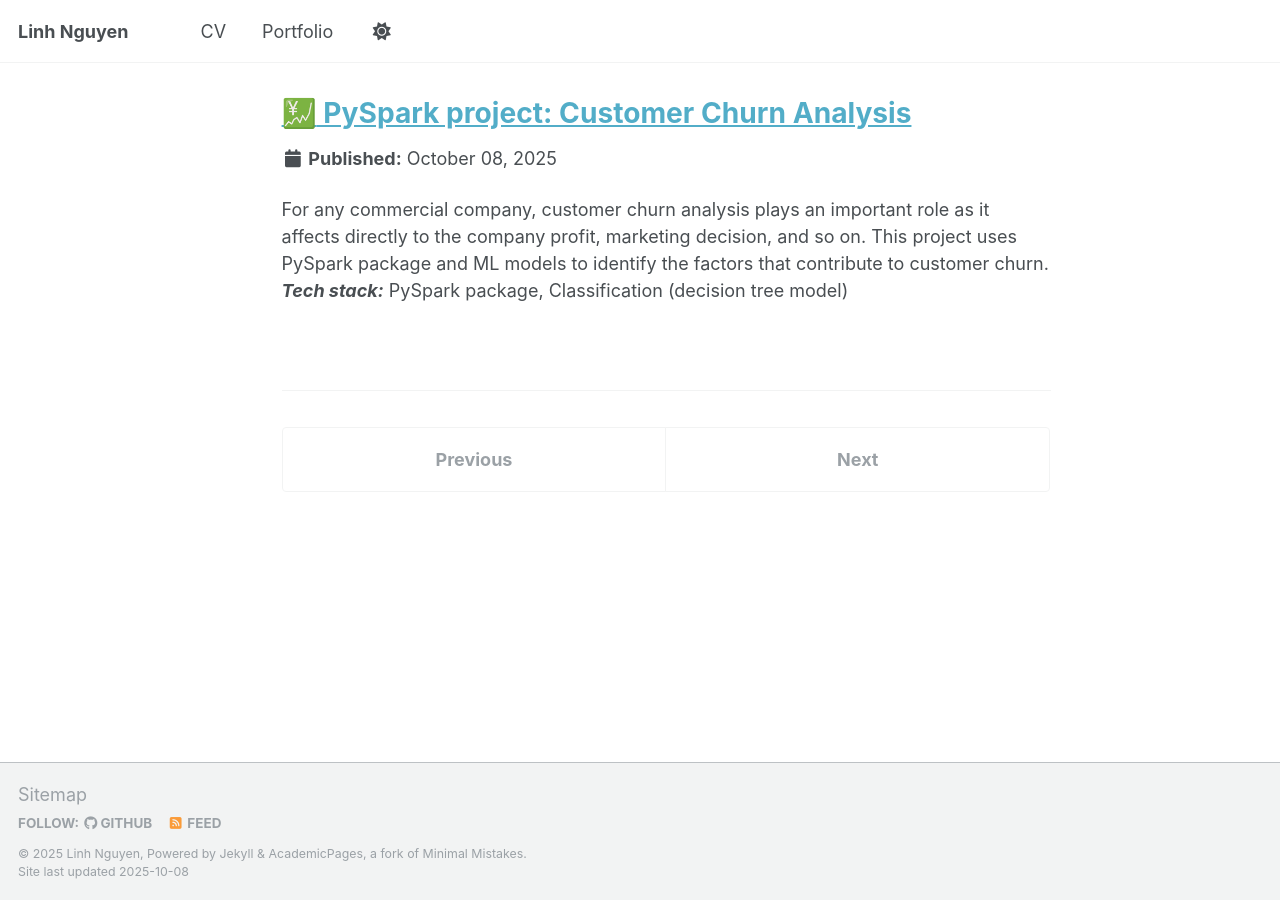
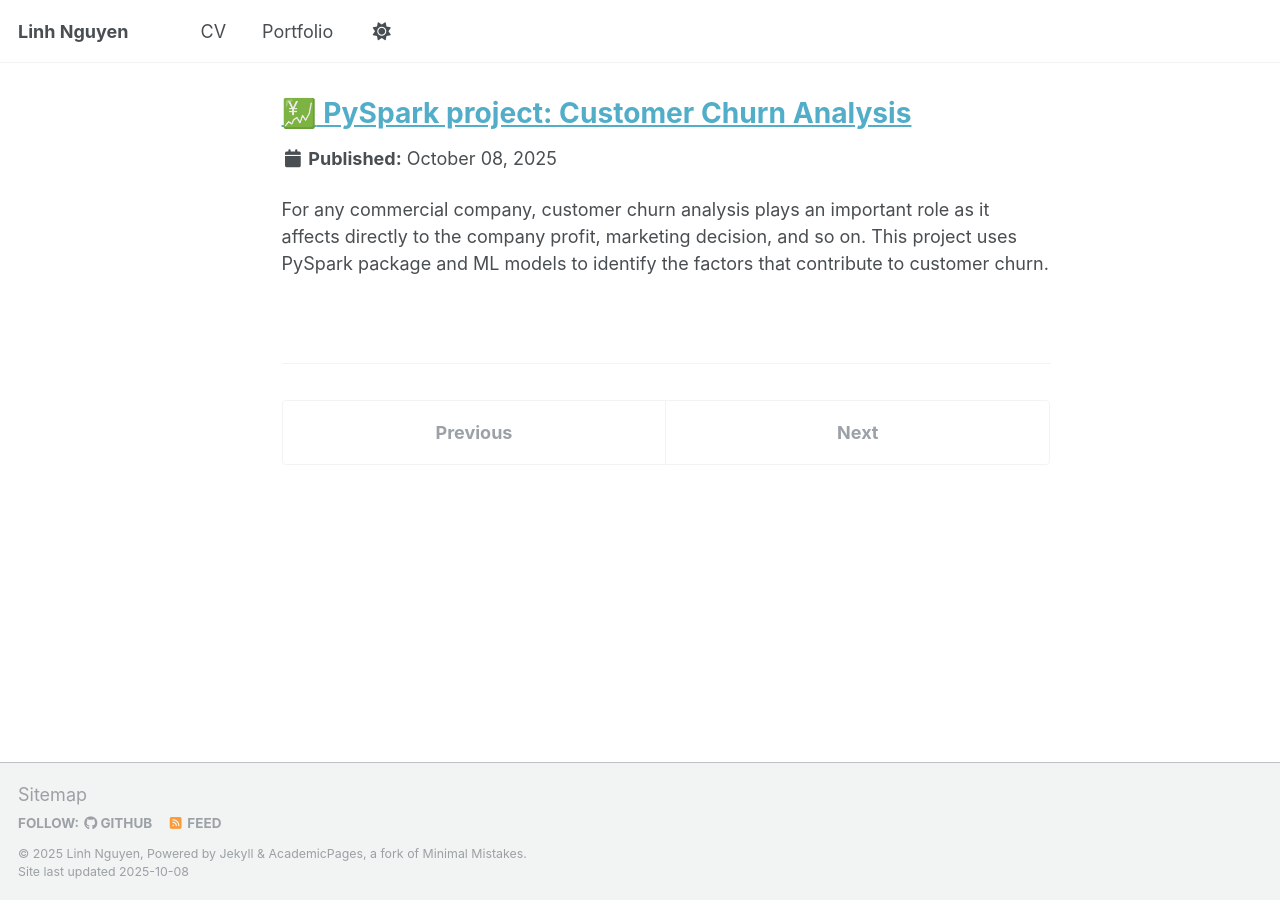
Before and after one commit to hdlinhnguyen/hdlinhnguyen.github.io, a Jekyll site: the page built from _portfolio/project_2.md, in a window 1280 px wide. Built offline with Jekyll 4.4.1, drawn with Linux system fonts in a browser that asks for light colours; emoji names are drawn with the system emoji font; a script that is not in the unit is left out.

Commit message:
Update project_2.md

```diff
--- a/_portfolio/project_2.md
+++ b/_portfolio/project_2.md
@@ -5,4 +5,3 @@ collection: portfolio
 ---
 
 For any commercial company, customer churn analysis plays an important role as it affects directly to the company profit, marketing decision, and so on. This project uses PySpark package and ML models to identify the factors that contribute to customer churn.
-<br> ***Tech stack:*** PySpark package, Classification (decision tree model)
```
